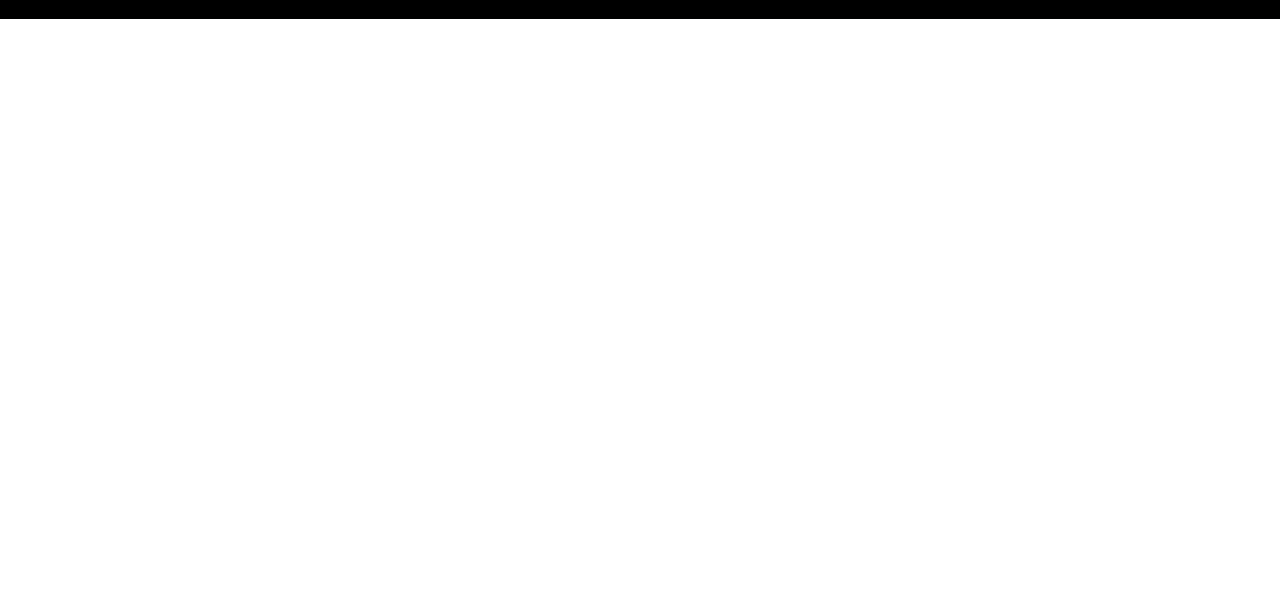
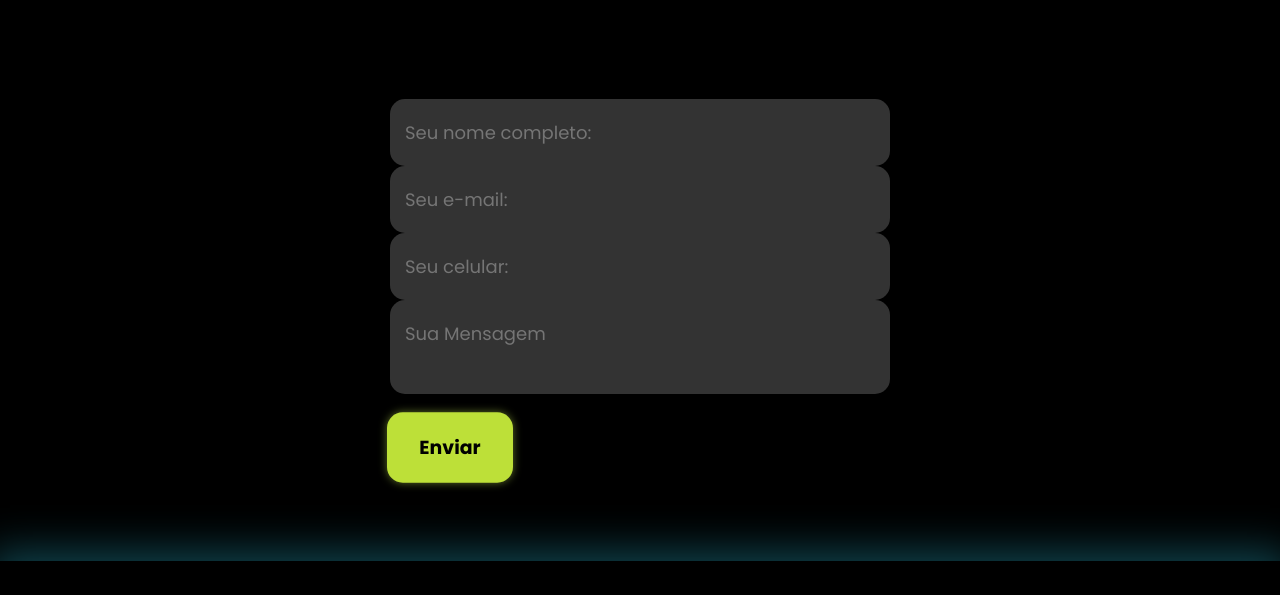
Before and after one commit to VitorNepomuceno/exercicio_my_page, a plain HTML site: page index.html in a window 1280 px wide. Shown: the part 3724-4319 px from the top of the page. Before the commit the page ends 3743 px from the top, so only its background shows below. Drawn offline with nearby package versions, Linux system fonts and the light colour scheme; a script that the page names is missing.

Commit message:
alteracao formulario

```diff
--- a/index.html
+++ b/index.html
@@ -31,7 +31,7 @@
             </nav><!--menu-cabecalho-->
 
             <div class="btn-contato">
-                <a href="#">
+                <a href="#form1">
                     <button>Contato</button>
                 </a>
             </div>
@@ -166,6 +166,19 @@
 
         </section>
 
+        <section id="form1"class="formulario">
+            <div class="interface">
+                <h2 class="titulo">FALA <span>COMIGO.</span></h2>
+                <form action="">
+                    <input type="text" name="" id="" placeholder="Seu nome completo:" required>
+                    <input type="email" name="" id="" placeholder="Seu e-mail:" required>
+                    <input type="tel" name="" id="" placeholder="Seu celular:">
+                    <textarea name="" id="" placeholder="Sua Mensagem"></textarea>
+                    <div class="btn-enviar"><input type="submit" value="Enviar"></div>
+                </form>
+            </div><!--interface-->
+        </section><!--formulario-->
+
         <footer>
             <div class="interface">
                 <div class="line-footer">
--- a/style.css
+++ b/style.css
@@ -13,7 +13,7 @@
     display: flex;
 }
 
-button:hover {
+button:hover, form .btn-enviar input {
     box-shadow: 0px 0px 8px #dbff5b6e ;
     transform: scale(1.05);
 }
@@ -356,6 +356,7 @@
     border: 0;
     border-radius: 30px;
     cursor: pointer;
+    margin: 0 auto;
 }
 
 /* ESTILO STRAVA */
@@ -363,6 +364,7 @@
 section.strava .resumo {
     padding: 20px 4%;
     padding-bottom: 400px;
+
 }
 
 .prova {
@@ -392,3 +394,47 @@
 footer .line-footer p a {
     color: #ffffff;
 }
+
+section .formulario {
+    padding: 80px 4%;
+}
+
+form {
+    max-width: 500px;
+    margin: 0 auto;
+    display: flex;
+    justify-content: center;
+    flex-direction: column;
+    gap: 10 px;
+}
+
+form input, form textarea{
+    width: 100%;
+    background-color: #88888860;
+    border: 0;
+    outline: 0;
+    padding: 20px 15px;
+    border-radius: 15px;
+    padding-bottom: 20px;
+    color: #ffffff;
+    font-size: 18px;
+}
+
+form textarea{
+    resize: none;
+    max-height: 200px;
+}
+
+form .btn-enviar {
+    margin-top: 20px;
+    padding-bottom: 80px;
+}
+
+form .btn-enviar input {
+    width: 120px;
+    text-align: center;
+    background-color: #BDE038;
+    color: black;
+    font-weight: 700;
+    cursor: pointer;
+}
```
